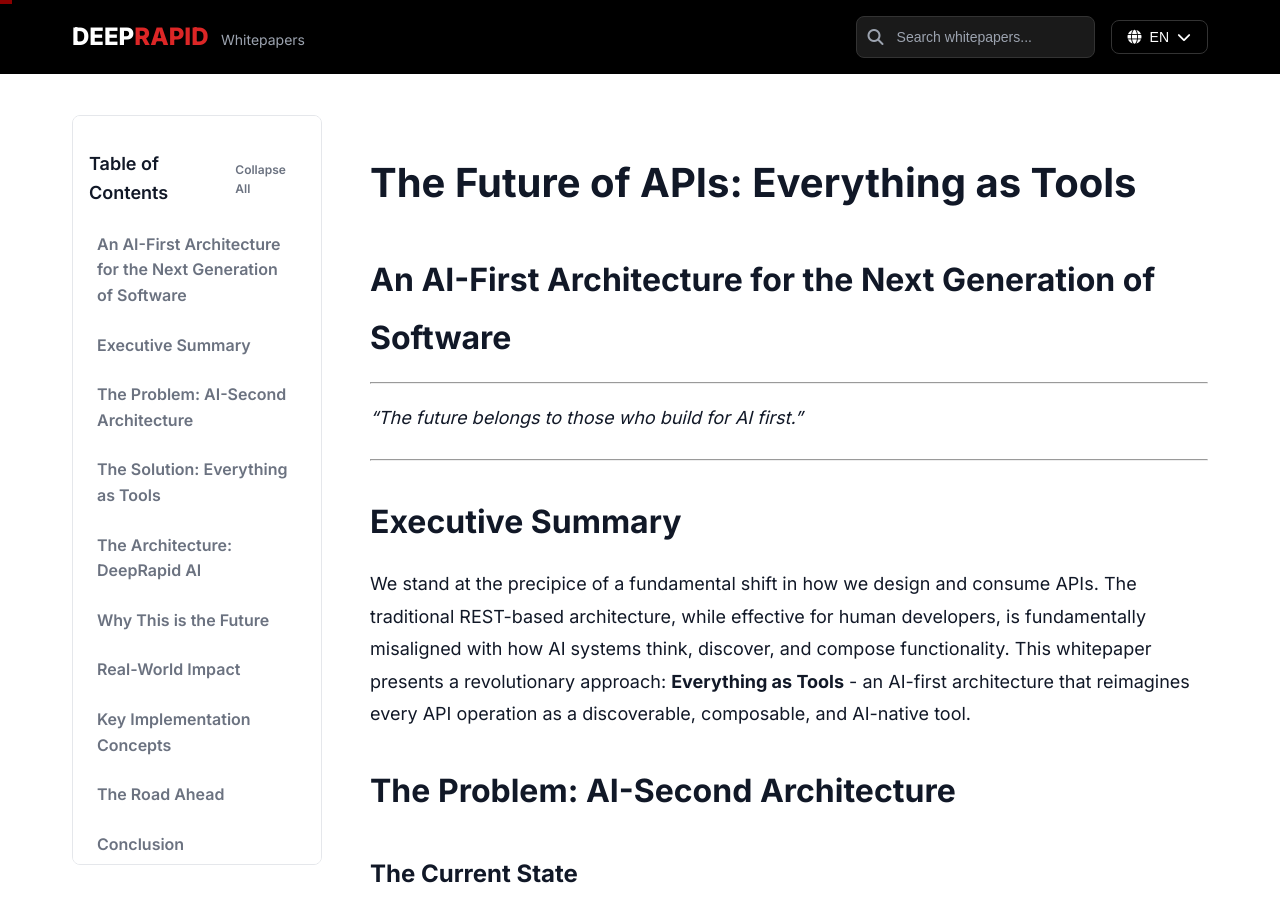
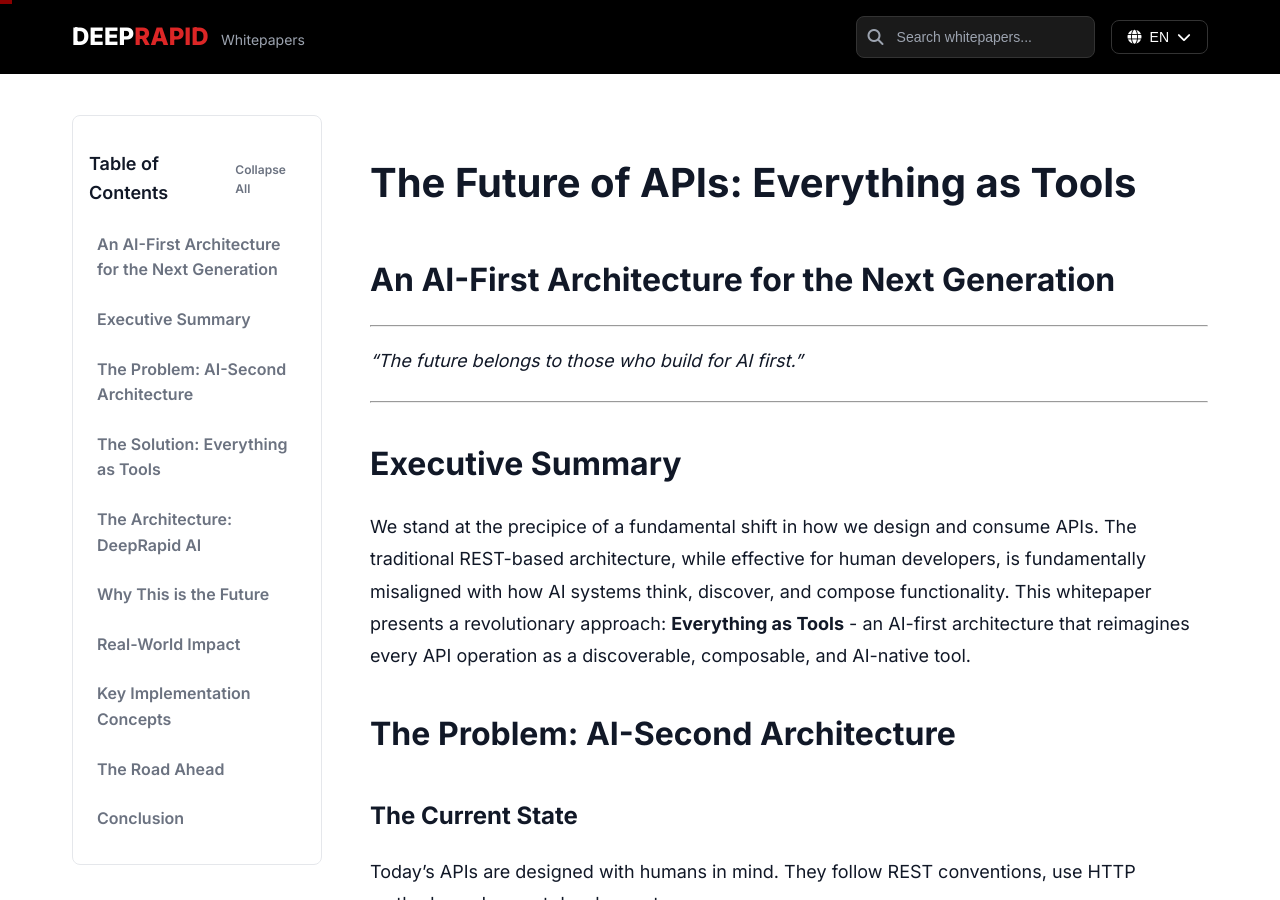
Before and after one commit to deeprapid/whitepapers, a Jekyll site: the page built from content/en/everything-as-tools.md, in a window 1280 px wide and 900 px high, scrolled down 450 px. Built offline with Jekyll 4.4.1, drawn with Linux system fonts in a browser that asks for light colours; comment, search, counter and statistics services are not loaded.

Commit message:
Shorten whitepaper subtitle

```diff
--- a/content/en/everything-as-tools.md
+++ b/content/en/everything-as-tools.md
@@ -10,7 +10,7 @@ permalink: /en/whitepapers/everything-as-tools/
 ---
 
 # The Future of APIs: Everything as Tools
-## An AI-First Architecture for the Next Generation of Software
+## An AI-First Architecture for the Next Generation
 
 ---
 
```
